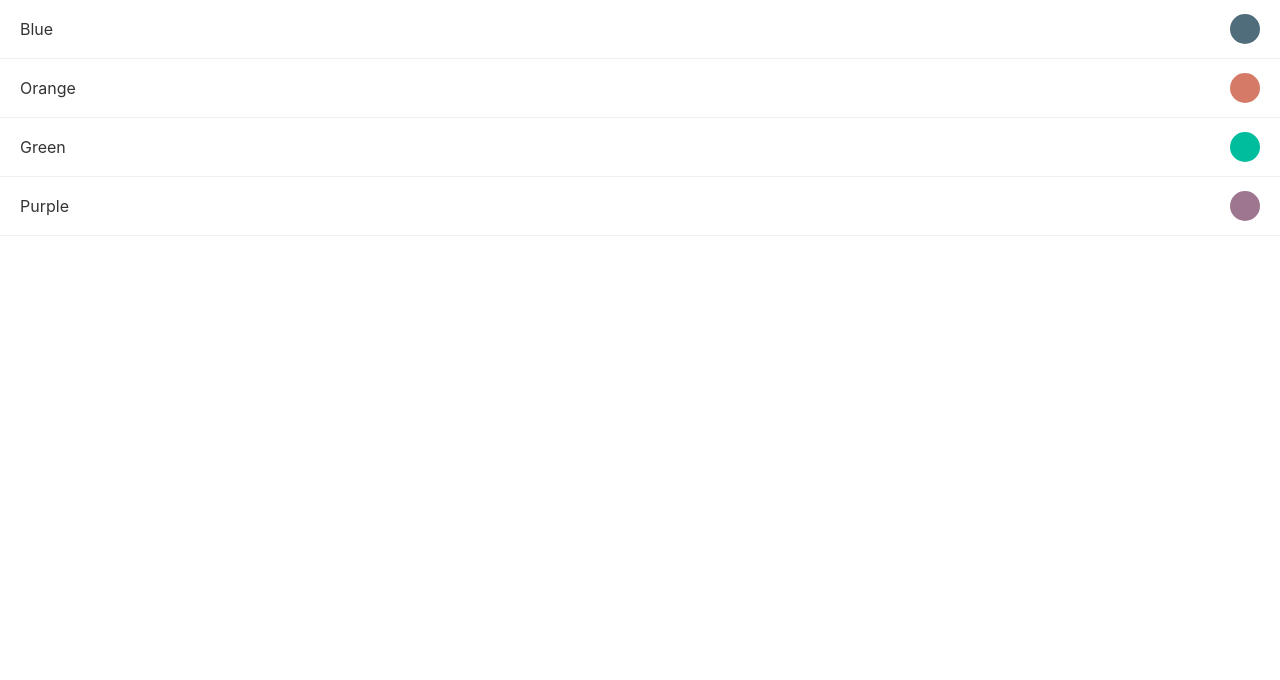
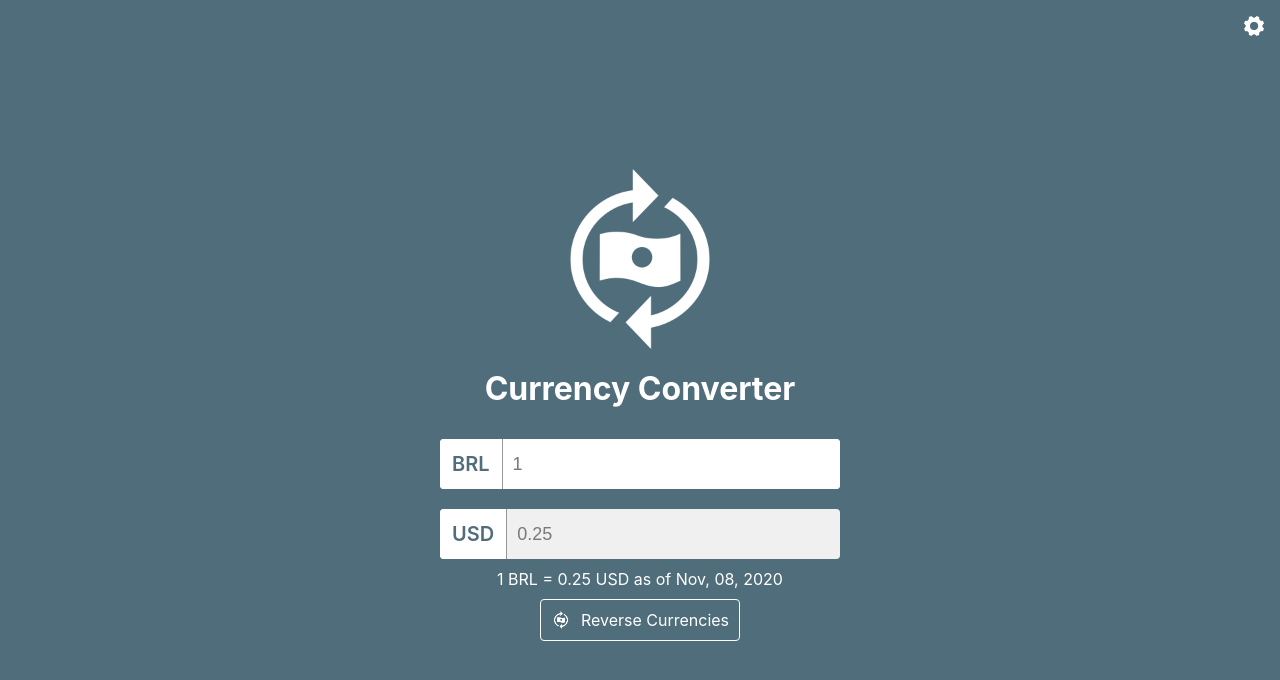
Before and after one commit to gustavoaz7/ts-frontend-showcase, a React (Create React App) app in the folder react-class/: page / in a window 1280 px wide. Shown: the top 680 px of the page. Built offline with nearby package versions, Linux system fonts and the light colour scheme.

Commit message:
Implements routing system

```diff
--- a/react-class/package.json
+++ b/react-class/package.json
@@ -6,12 +6,14 @@
     "date-fns": "^2.16.1",
     "react": "^17.0.1",
     "react-dom": "^17.0.1",
+    "react-router-dom": "^5.2.0",
     "styled-components": "^5.2.1"
   },
   "devDependencies": {
     "@types/node": "^12.0.0",
     "@types/react": "^16.9.53",
     "@types/react-dom": "^16.9.8",
+    "@types/react-router-dom": "^5.1.6",
     "@types/styled-components": "^5.1.4",
     "react-scripts": "4.0.0",
     "typescript": "^4.0.3"
--- a/react-class/src/App.tsx
+++ b/react-class/src/App.tsx
@@ -1,14 +1,34 @@
 import React from 'react';
+import {
+  BrowserRouter as Router,
+  Switch,
+  Route,
+} from "react-router-dom";
 import { CurrencyList } from './pages/currency-list'
-// import { Home } from './pages/home'
+import { Home } from './pages/home'
 import { Themes } from './pages/themes'
 import { Options } from './pages/options'
+import { ROUTES } from './config/routes';
+
 
 function App() {
   return (
-    // <CurrencyList />
-    <Themes />
-    // <Options />
+    <Router>
+      <Switch>
+        <Route path={ROUTES.CURRENCIES}>
+          <CurrencyList />
+        </Route>
+        <Route path={ROUTES.THEMES}>
+          <Themes />
+        </Route>
+        <Route path={ROUTES.OPTIONS}>
+          <Options />
+        </Route>
+        <Route path={ROUTES.HOME}>
+          <Home />
+        </Route>
+      </Switch>
+    </Router>
   );
 }
 
--- a/react-class/src/components/header.tsx
+++ b/react-class/src/components/header.tsx
@@ -1,33 +1,23 @@
-import React, { FC, MouseEvent } from 'react';
+import React from 'react';
 import styled from 'styled-components'
+import { Link } from "react-router-dom";
 import gear from '../assets/gear.png'
+import { ROUTES } from '../config/routes';
 
-type HeaderProps = {
-  onClick(event: MouseEvent): void;
-}
 
-export const Header: FC<HeaderProps> = ({ onClick = () => {} }) => (
-  <Container>
-    <Button onClick={onClick}>
-      <Image src={gear} />
-    </Button>
+export const Header = () => (
+  <Container to={ROUTES.OPTIONS}>
+    <Image src={gear} />
   </Container>
 );
 
 const GEAR_SIZE = 20;
-const Container = styled.div`
+const Container = styled(Link)`
   position: absolute;
-  top: 0;
-  right: 0;
-`;
-
-const Button = styled.div`
+  top: 10px;
+  right: 10px;
   cursor: pointer;
-  align-self: flex-end;
   border-radius: ${GEAR_SIZE}px;
-  overflow: hidden;
-  margin-right: 10px;
-  margin-top: 10px;
 `;
 
 const Image = styled.img`
--- a/react-class/src/components/last-converted.tsx
+++ b/react-class/src/components/last-converted.tsx
@@ -13,7 +13,7 @@ type LastConvertedProps = {
 export const LastConverted: FC<LastConvertedProps> = ({ base, quote, rate, date }) => (
   <Container>
     <Text>
-      {`1 ${base} = ${rate} ${quote} as of ${format(date, 'MMMM, dd, yyyy')}`}
+      {`1 ${base} = ${rate} ${quote} as of ${format(date, 'MMM, dd, yyyy')}`}
     </Text>
   </Container>
 );
--- a/react-class/src/components/list/icon.tsx
+++ b/react-class/src/components/list/icon.tsx
@@ -1,6 +1,5 @@
 import React, { FC } from 'react';
 import styled from 'styled-components';
-import { PRIMARY_BLUE } from '../../styles';
 import check from '../../assets/check.png';
 
 type IconProps = {
@@ -12,7 +11,7 @@ type IconProps = {
 export const Icon: FC<IconProps> = ({
   visible = false,
   checkmark = false,
-  color = PRIMARY_BLUE,
+  color,
 }) => {
   if (!visible) {
     return null;
--- /dev/null
+++ b/react-class/src/config/routes.tsx
@@ -0,0 +1,6 @@
+export enum ROUTES {
+  CURRENCIES = "/currencies",
+  THEMES = "/themes",
+  OPTIONS = "/options",
+  HOME = "/",
+}
--- a/react-class/src/pages/currency-list.tsx
+++ b/react-class/src/pages/currency-list.tsx
@@ -1,11 +1,13 @@
 import React, { Fragment } from 'react';
 import styled from 'styled-components';
+import { withRouter } from "react-router-dom";
 import { currencies } from '../config/currencies';
 import { ListItem } from '../components/list/list-item';
 import { Separator } from '../components/list/separator';
+import { PRIMARY_BLUE } from '../styles';
 
 
-export const CurrencyList = () => (
+export const CurrencyList = withRouter(({ history }) => (
   <Container>
     {currencies.map((currency, i) => (
       <Fragment key={currency}>
@@ -13,12 +15,13 @@ export const CurrencyList = () => (
         <ListItem
           text={currency}
           selected={currency === 'CAD'}
-          onClick={() => {}}
+          onClick={history.goBack}
+          iconColor={PRIMARY_BLUE}
         />
       </Fragment>
     ))}
   </Container>
-);
+));
 
 const Container = styled.div`
   display: flex;
--- a/react-class/src/pages/home.tsx
+++ b/react-class/src/pages/home.tsx
@@ -32,7 +32,7 @@ export class Home extends Component {
     const { baseCurrency, quoteCurrency } = this.state;
     return (
       <Wrapper>
-        <Header onClick={() => {}} />
+        <Header />
         <Logo />
         <CurrencyInput
           currency={BASE_CURRENCY}
@@ -65,6 +65,7 @@ const Wrapper = styled.div`
   flex: 1;
   align-items: center;
   justify-content: center;
+  padding: 0 10px;
   background-color: #4F6D7A;
 `;
 
--- a/react-class/src/pages/options.tsx
+++ b/react-class/src/pages/options.tsx
@@ -1,18 +1,20 @@
-import React, { FC, Fragment } from 'react';
+import React, { Fragment } from 'react';
+import { withRouter } from "react-router-dom";
 import { ListItem } from '../components/list/list-item';
 import { Separator } from '../components/list/separator';
+import { ROUTES } from '../config/routes';
 
 
-export const Options: FC<{}> = () => (
+export const Options = withRouter(({ history }) => (
   <Fragment>
     <ListItem
       text="Themes"
-      onClick={() => {}}
+      onClick={() => history.push(ROUTES.THEMES)}
     />
     <Separator />
     <ListItem
       text="Exchangeratesapi.io"
-      onClick={() => {}}
+      onClick={() => window.open('https://exchangeratesapi.io', '_blank')}
     />
   </Fragment>
-);
+));
--- a/react-class/src/pages/themes.tsx
+++ b/react-class/src/pages/themes.tsx
@@ -1,6 +1,8 @@
-import React, { FC, Fragment } from 'react';
+import React, { Component, Fragment } from 'react';
+import { withRouter, RouteComponentProps } from "react-router-dom";
 import { ListItem } from '../components/list/list-item';
 import { Separator } from '../components/list/separator';
+import { ROUTES } from '../config/routes';
 import {
   PRIMARY_BLUE,
   PRIMARY_ORANGE,
@@ -8,11 +10,18 @@ import {
   PRIMARY_PURPLE,
 } from '../styles';
 
-export const Themes: FC<{}> = () => (
+class ThemesClass extends Component<RouteComponentProps, {}> {
+  handleThemeChange(color: string) {
+    // TODO: change color
+    this.props.history.push(ROUTES.OPTIONS);
+  }
+
+  render() {
+    return (
       <Fragment>
         <ListItem
           text="Blue"
-      onClick={() => {}}
+          onClick={() => this.handleThemeChange(PRIMARY_BLUE)}
           iconColor={PRIMARY_BLUE}
           selected
           checkmark={false}
@@ -20,7 +29,7 @@ export const Themes: FC<{}> = () => (
         <Separator />
         <ListItem
           text="Orange"
-      onClick={() => {}}
+          onClick={() => this.handleThemeChange(PRIMARY_ORANGE)}
           iconColor={PRIMARY_ORANGE}
           selected
           checkmark={false}
@@ -28,7 +37,7 @@ export const Themes: FC<{}> = () => (
         <Separator />
         <ListItem
           text="Green"
-      onClick={() => {}}
+          onClick={() => this.handleThemeChange(PRIMARY_GREEN)}
           iconColor={PRIMARY_GREEN}
           selected
           checkmark={false}
@@ -36,11 +45,15 @@ export const Themes: FC<{}> = () => (
         <Separator />
         <ListItem
           text="Purple"
-      onClick={() => {}}
+          onClick={() => this.handleThemeChange(PRIMARY_PURPLE)}
           iconColor={PRIMARY_PURPLE}
           selected
           checkmark={false}
         />
         <Separator />
       </Fragment>
-);
+    )
+  }
+}
+
+export const Themes = withRouter(ThemesClass);
```
Also changed, not shown: 1 other file (tests, documents, lock files or other folders). Lines whose indentation alone changed are shown as unchanged.
